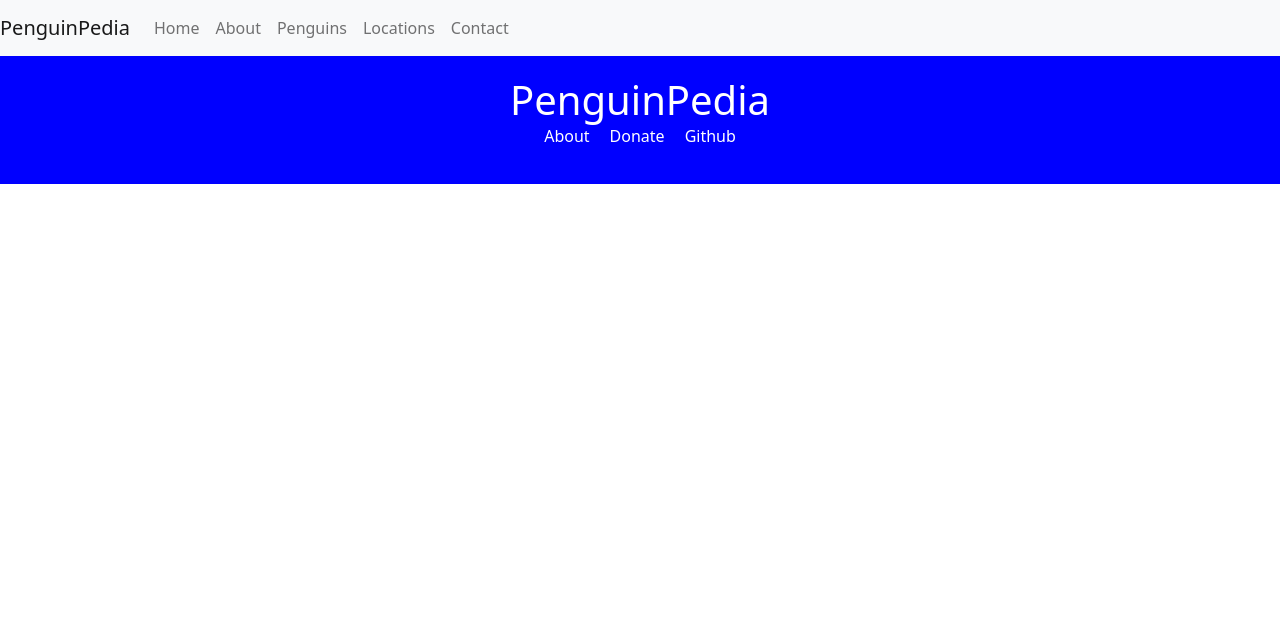
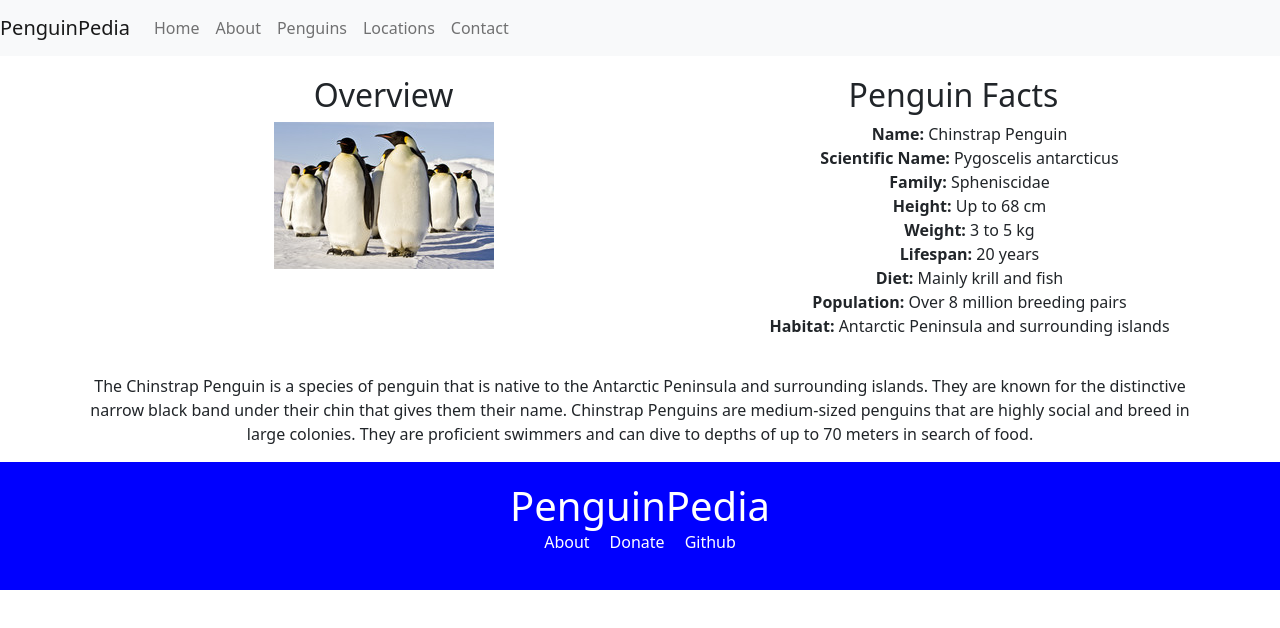
Before and after one commit to JamesFloyd-Pen/PenguinPedia-Website, a React (Create React App) app in the folder penguinpedia-app/: page /ChinstrapPenguin in a window 1280 px wide. Shown: the top 628 px of the page. Built offline with nearby package versions, Linux system fonts and the light colour scheme.

Commit message:
Penguin Update
AAA

```diff
--- a/penguinpedia-app/src/App.js
+++ b/penguinpedia-app/src/App.js
@@ -8,6 +8,9 @@ import Location from "./pages/Location";
 import Contact from "./pages/Contact";
 import EmperorPenguin from "./pages/Emperor_Penguin";
 import KingPenguin from "./pages/KingPenguin";
+import AdeliePenguin from "./pages/AdeliePenguin";
+import ChinstrapPenguin from "./pages/ChinstrapPenguin";
+import GentooPenguin from "./pages/GentooPenguin";
 import PENGUIN_NAVBAR from "./components/PENGUIN_NAVBAR";
 import PENGUIN_FOOTER from "./components/PENGUIN_FOOTER";
 
@@ -24,6 +27,9 @@ function App() {
         <Route path="/Contact" component={Contact} />
         <Route path="/EmperorPenguin" component={EmperorPenguin} />
         <Route path="/KingPenguin" component={KingPenguin} />
+        <Route path="/AdeliePenguin" component={AdeliePenguin} />
+        <Route path="/ChinstrapPenguin" component={ChinstrapPenguin} />
+        <Route path="/GentooPenguin" component={GentooPenguin} />
       </Switch>
       <PENGUIN_FOOTER />
 
--- a/penguinpedia-app/src/pages/AdeliePenguin.js
+++ b/penguinpedia-app/src/pages/AdeliePenguin.js
@@ -0,0 +1,44 @@
+import React from 'react';
+import '../components/styles/Penguins.css';
+import penguinImage from '../components/img/emperorpenguin.jpg';
+import 'bootstrap/dist/css/bootstrap.min.css';
+import { Container, Row, Col } from 'react-bootstrap';
+
+function AdeliePenguin() {
+    return (
+        <Container>
+            <Row>
+                <Col className="info-section">
+                    <h2>Overview</h2>
+                    <div className="image-box space-below">
+                        <img src={penguinImage} alt="Adelie Penguin" />
+                    </div>
+                </Col>
+                <Col className="info-penguin-box" xs={12} md={3}>
+                    <h2>Penguin Facts</h2>
+                    <ul>
+                        <li><strong>Name:</strong> Adelie Penguin</li>
+                        <li><strong>Scientific Name:</strong> Pygoscelis adeliae</li>
+                        <li><strong>Family:</strong> Spheniscidae</li>
+                        <li><strong>Height:</strong> Up to 70 cm</li>
+                        <li><strong>Weight:</strong> 3.6 to 6 kg</li>
+                        <li><strong>Lifespan:</strong> 10 to 20 years</li>
+                        <li><strong>Diet:</strong> Mainly krill and fish</li>
+                        <li><strong>Population:</strong> Over 5 million breeding pairs</li>
+                        <li><strong>Habitat:</strong> Antarctic coast and nearby islands</li>
+                    </ul>
+                </Col>
+            </Row>
+            <Row className="justify-content-md-center">
+                <Col>
+                    <p className="overview-text">
+                        The Adelie Penguin is a species of penguin that is native to the Antarctic coast and nearby islands. They are known for their distinctive white ring around the eyes. Adelie Penguins are the smallest and most widely distributed species of penguin in the Antarctic region. They are proficient swimmers and can dive to depths of up to 175 meters in search of food.
+                    </p>
+                </Col>
+            </Row>
+        </Container>
+    );
+}
+
+
+export default AdeliePenguin;
--- a/penguinpedia-app/src/pages/ChinstrapPenguin.js
+++ b/penguinpedia-app/src/pages/ChinstrapPenguin.js
@@ -0,0 +1,43 @@
+import React from 'react';
+import '../components/styles/Penguins.css';
+import penguinImage from '../components/img/emperorpenguin.jpg';
+import 'bootstrap/dist/css/bootstrap.min.css';
+import { Container, Row, Col } from 'react-bootstrap';
+
+function ChinstrapPenguin(){
+    return(
+        <Container>
+            <Row>
+                <Col className="info-section">
+                    <h2>Overview</h2>
+                    <div className="image-box space-below">
+                        <img src={penguinImage} alt="Chinstrap Penguin" />
+                    </div>
+                </Col>
+                <Col className="info-penguin-box" xs={12} md={3}>
+                    <h2>Penguin Facts</h2>
+                    <ul>
+                        <li><strong>Name:</strong> Chinstrap Penguin</li>
+                        <li><strong>Scientific Name:</strong> Pygoscelis antarcticus</li>
+                        <li><strong>Family:</strong> Spheniscidae</li>
+                        <li><strong>Height:</strong> Up to 68 cm</li>
+                        <li><strong>Weight:</strong> 3 to 5 kg</li>
+                        <li><strong>Lifespan:</strong> 20 years</li>
+                        <li><strong>Diet:</strong> Mainly krill and fish</li>
+                        <li><strong>Population:</strong> Over 8 million breeding pairs</li>
+                        <li><strong>Habitat:</strong> Antarctic Peninsula and surrounding islands</li>
+                    </ul>
+                </Col>
+            </Row>
+            <Row className="justify-content-md-center">
+                <Col>
+                    <p className="overview-text">
+                        The Chinstrap Penguin is a species of penguin that is native to the Antarctic Peninsula and surrounding islands. They are known for the distinctive narrow black band under their chin that gives them their name. Chinstrap Penguins are medium-sized penguins that are highly social and breed in large colonies. They are proficient swimmers and can dive to depths of up to 70 meters in search of food.
+                    </p>
+                </Col>
+            </Row>
+        </Container>
+    );
+}
+
+export default ChinstrapPenguin;
--- a/penguinpedia-app/src/pages/GentooPenguin.js
+++ b/penguinpedia-app/src/pages/GentooPenguin.js
@@ -0,0 +1,45 @@
+import React from 'react';
+import '../components/styles/Penguins.css';
+import penguinImage from '../components/img/emperorpenguin.jpg';
+import 'bootstrap/dist/css/bootstrap.min.css';
+import { Container, Row, Col } from 'react-bootstrap';
+
+function GentooPenguin(){
+    return(
+        <Container>
+            <Row>
+                <Col className="info-section">
+                    <h2>Overview</h2>
+                    <div className="image-box space-below">
+                        <img src={penguinImage} alt="Gentoo Penguin" />
+                    </div>
+                </Col>
+                <Col className="info-penguin-box" xs={12} md={3}>
+                    <h2>Penguin Facts</h2>
+                    <ul>
+                        <li><strong>Name:</strong> Gentoo Penguin</li>
+                        <li><strong>Scientific Name:</strong> Pygoscelis papua</li>
+                        <li><strong>Family:</strong> Spheniscidae</li>
+                        <li><strong>Height:</strong> Up to 76 cm</li>
+                        <li><strong>Weight:</strong> 5 to 8 kg</li>
+                        <li><strong>Lifespan:</strong> 15 to 20 years</li>
+                        <li><strong>Diet:</strong> Mainly krill and fish</li>
+                        <li><strong>Population:</strong> Over 300,000 breeding pairs</li>
+                        <li><strong>Habitat:</strong> Subantarctic islands and the Antarctic Peninsula</li>
+                    </ul>
+                </Col>
+            </Row>
+            <Row className="justify-content-md-center">
+                <Col>
+                    <p className="overview-text">
+                        The Gentoo Penguin is a species of penguin that is native to the subantarctic islands and the Antarctic Peninsula. They are known for their distinctive orange-red bill and white patches on the head. Gentoo Penguins are the third largest species of penguin and are highly social birds that breed in large colonies. They are excellent swimmers and can reach speeds of up to 36 km/h in the water.
+                    </p>
+                </Col>
+            </Row>
+        </Container>
+
+    );
+
+}
+
+export default GentooPenguin;
--- a/penguinpedia-app/src/pages/Home.js
+++ b/penguinpedia-app/src/pages/Home.js
@@ -4,7 +4,7 @@ import '../components/PENGUIN_FOOTER';
 import '../components/common/body/PENGUIN_BODY_VID';
 import '../components/common/body/card/PENGUIN_BODY_HERO_DAILYPENGUIN'
 import PENGUIN_BODY_VID from '../components/common/body/PENGUIN_BODY_VID';
-import PENGUIN_BODY_HERO_DAILYPENGUIN from "../components/common/body/card/PENGUIN_BODY_HERO_DAILYPENGUIN";
+//import PENGUIN_BODY_HERO_DAILYPENGUIN from "../components/common/body/card/PENGUIN_BODY_HERO_DAILYPENGUIN";
 import PENGUIN_CAROUSEL from "../components/common/body/Penguin_Carousel";
 import { Container, Row, Col } from 'react-bootstrap';
 
```
